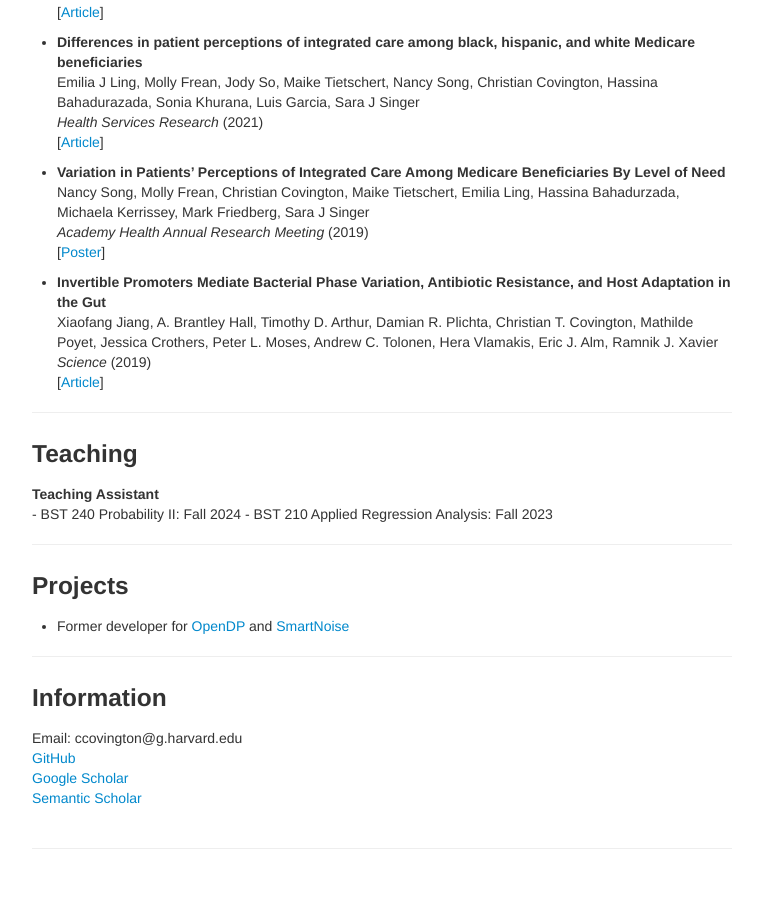
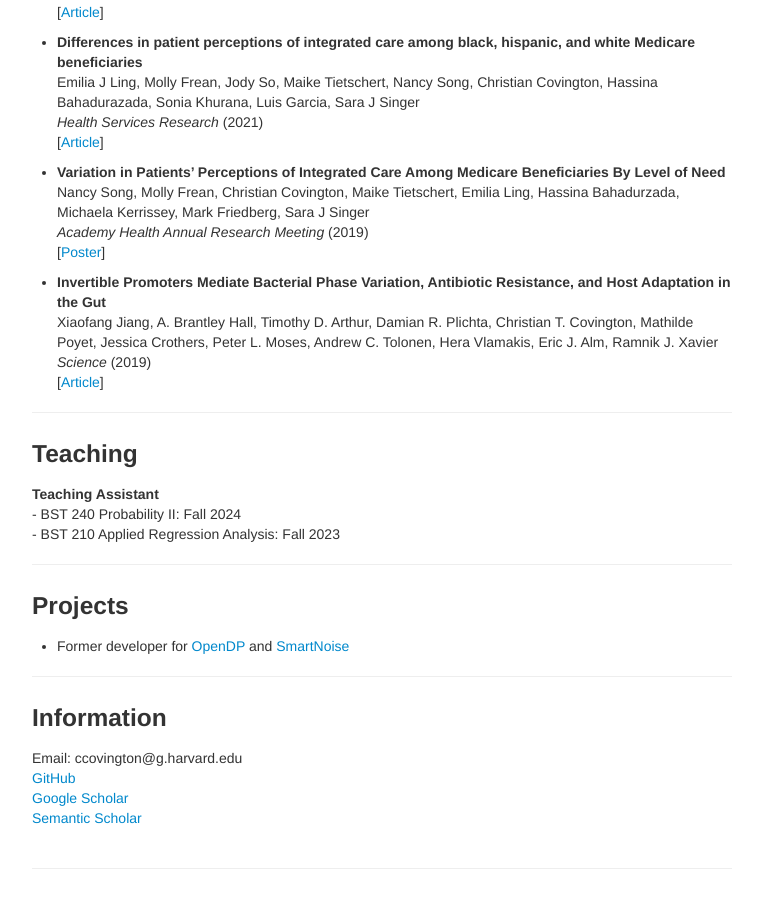
Before and after one commit to ctcovington/ctcovington.github.io, a Jekyll site: the page built from index.md, in a window 1280 px wide and 900 px high, scrolled down 1057 px. Shown: the whole window, without its empty margins (258-1021 px from the left). Built offline with Jekyll 4.4.1, drawn with Linux system fonts in a browser that asks for light colours.

Commit message:
fix formatting

```diff
--- a/index.md
+++ b/index.md
@@ -55,7 +55,7 @@ Xiaofang Jiang, A. Brantley Hall, Timothy D. Arthur, Damian R. Plichta, Christia
 
 ### Teaching
 **Teaching Assistant** \\
-    - BST 240 Probability II: Fall 2024
+    - BST 240 Probability II: Fall 2024 \\
     - BST 210 Applied Regression Analysis: Fall 2023
 
 ---
```
Also changed, not shown: 1 other file.
